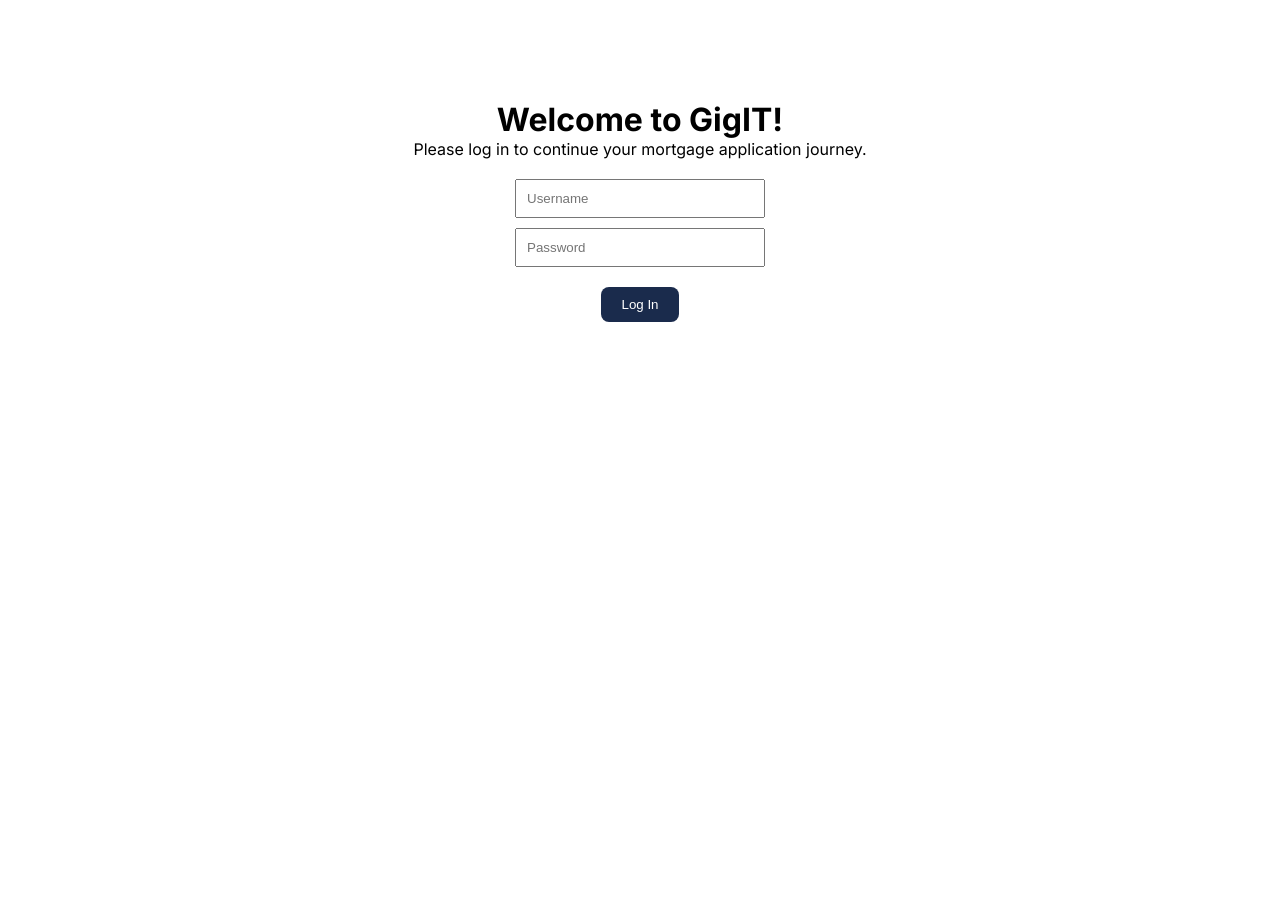
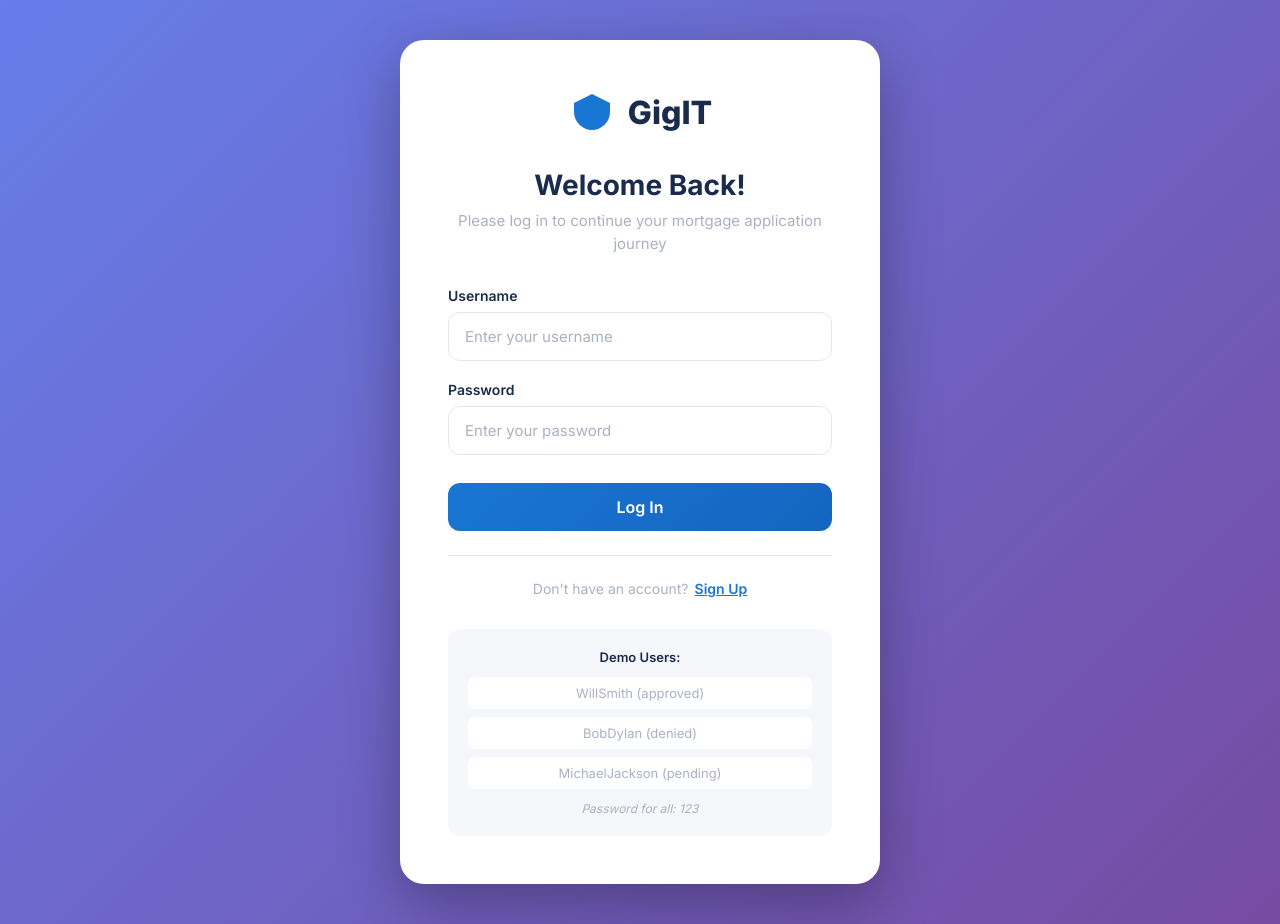
Before and after one commit to Meemom/MicroKYC, a React (Create React App) app in the folder frontend/: page /user-login in a window 1280 px wide. Before the commit the page ends 800 px from the top, so only its background shows below. Built offline with nearby package versions, Linux system fonts and the light colour scheme.

Commit message:
user login updated

```diff
--- /dev/null
+++ b/frontend/src/subpages/UserLogin.css
@@ -0,0 +1,307 @@
+/* UserLogin.css */
+@import url('https://fonts.googleapis.com/css2?family=Inter:wght@400;500;600;700;800&display=swap');
+
+/* Color Variables */
+:root {
+  --primary-blue: #1A2B4C;
+  --secondary-blue: #1976D2;
+  --white: #FFFFFF;
+  --subtle-grey: #A9B1C2;
+  --light-background: #F5F7FA;
+  --border-color: #E5E7EB;
+  --error-red: #EF4444;
+  --success-green: #10B981;
+}
+
+.login-page {
+  min-height: 100vh;
+  background: linear-gradient(135deg, #667eea 0%, #764ba2 100%);
+  display: flex;
+  justify-content: center;
+  align-items: center;
+  padding: 40px 20px;
+  font-family: 'Inter', sans-serif;
+}
+
+.login-container {
+  background-color: var(--white);
+  border-radius: 24px;
+  padding: 48px;
+  width: 100%;
+  max-width: 480px;
+  box-shadow: 0 20px 60px rgba(0, 0, 0, 0.3);
+  animation: slideUp 0.5s ease-out;
+}
+
+@keyframes slideUp {
+  from {
+    opacity: 0;
+    transform: translateY(30px);
+  }
+  to {
+    opacity: 1;
+    transform: translateY(0);
+  }
+}
+
+/* Logo */
+.login-logo {
+  display: flex;
+  align-items: center;
+  justify-content: center;
+  gap: 12px;
+  margin-bottom: 32px;
+}
+
+.logo-title {
+  font-size: 32px;
+  font-weight: 800;
+  color: var(--primary-blue);
+  margin: 0;
+}
+
+/* Header */
+.login-header {
+  text-align: center;
+  margin-bottom: 32px;
+}
+
+.login-title {
+  font-size: 28px;
+  font-weight: 700;
+  color: var(--primary-blue);
+  margin-bottom: 8px;
+}
+
+.login-subtitle {
+  font-size: 15px;
+  color: var(--subtle-grey);
+  line-height: 1.5;
+}
+
+/* Form */
+.login-form {
+  display: flex;
+  flex-direction: column;
+  gap: 20px;
+}
+
+.form-group {
+  display: flex;
+  flex-direction: column;
+  gap: 8px;
+}
+
+.form-group label {
+  font-size: 14px;
+  font-weight: 600;
+  color: var(--primary-blue);
+}
+
+.form-input {
+  padding: 14px 16px;
+  border: 2px solid var(--border-color);
+  border-radius: 12px;
+  font-size: 15px;
+  font-family: 'Inter', sans-serif;
+  color: var(--primary-blue);
+  transition: all 0.2s;
+  background-color: var(--white);
+}
+
+.form-input::placeholder {
+  color: var(--subtle-grey);
+}
+
+.form-input:focus {
+  outline: none;
+  border-color: var(--secondary-blue);
+  box-shadow: 0 0 0 3px rgba(25, 118, 210, 0.1);
+}
+
+.form-input:hover {
+  border-color: var(--secondary-blue);
+}
+
+/* Error Message */
+.error-message {
+  background-color: #FEE2E2;
+  color: var(--error-red);
+  padding: 12px 16px;
+  border-radius: 8px;
+  font-size: 14px;
+  font-weight: 500;
+  text-align: center;
+  margin: 0;
+  animation: shake 0.4s ease;
+}
+
+@keyframes shake {
+  0%, 100% { transform: translateX(0); }
+  25% { transform: translateX(-8px); }
+  75% { transform: translateX(8px); }
+}
+
+/* Submit Button */
+.btn-submit {
+  padding: 14px 24px;
+  background: linear-gradient(135deg, var(--secondary-blue) 0%, #1565C0 100%);
+  color: var(--white);
+  border: none;
+  border-radius: 12px;
+  font-size: 16px;
+  font-weight: 600;
+  cursor: pointer;
+  font-family: 'Inter', sans-serif;
+  transition: all 0.3s ease;
+  margin-top: 8px;
+}
+
+.btn-submit:hover {
+  transform: translateY(-2px);
+  box-shadow: 0 8px 24px rgba(25, 118, 210, 0.4);
+}
+
+.btn-submit:active {
+  transform: translateY(0);
+}
+
+/* Toggle Mode */
+.toggle-mode {
+  text-align: center;
+  margin-top: 24px;
+  padding-top: 24px;
+  border-top: 1px solid var(--border-color);
+}
+
+.toggle-mode p {
+  font-size: 14px;
+  color: var(--subtle-grey);
+  margin: 0;
+  display: flex;
+  align-items: center;
+  justify-content: center;
+  gap: 6px;
+}
+
+.toggle-button {
+  background: none;
+  border: none;
+  color: var(--secondary-blue);
+  font-size: 14px;
+  font-weight: 600;
+  cursor: pointer;
+  font-family: 'Inter', sans-serif;
+  padding: 0;
+  text-decoration: underline;
+  transition: color 0.2s;
+}
+
+.toggle-button:hover {
+  color: #1565C0;
+}
+
+/* Demo Info */
+.demo-info {
+  margin-top: 32px;
+  padding: 20px;
+  background-color: var(--light-background);
+  border-radius: 12px;
+  text-align: center;
+}
+
+.demo-text {
+  font-size: 13px;
+  font-weight: 600;
+  color: var(--primary-blue);
+  margin-bottom: 12px;
+}
+
+.demo-users {
+  display: flex;
+  flex-direction: column;
+  gap: 8px;
+  margin-bottom: 12px;
+}
+
+.demo-user {
+  font-size: 13px;
+  color: var(--subtle-grey);
+  background-color: var(--white);
+  padding: 8px 12px;
+  border-radius: 8px;
+  display: inline-block;
+}
+
+.demo-password {
+  font-size: 12px;
+  color: var(--subtle-grey);
+  margin: 0;
+  margin-top: 8px;
+  font-style: italic;
+}
+
+/* Responsive Design */
+@media (max-width: 768px) {
+  .login-container {
+    padding: 36px 28px;
+    max-width: 100%;
+  }
+
+  .login-title {
+    font-size: 24px;
+  }
+
+  .login-subtitle {
+    font-size: 14px;
+  }
+
+  .logo-title {
+    font-size: 28px;
+  }
+}
+
+@media (max-width: 480px) {
+  .login-page {
+    padding: 20px;
+  }
+
+  .login-container {
+    padding: 32px 24px;
+  }
+
+  .login-title {
+    font-size: 22px;
+  }
+
+  .logo-title {
+    font-size: 24px;
+  }
+
+  .form-input {
+    padding: 12px 14px;
+    font-size: 14px;
+  }
+
+  .btn-submit {
+    padding: 12px 20px;
+    font-size: 15px;
+  }
+
+  .demo-users {
+    gap: 6px;
+  }
+
+  .demo-user {
+    font-size: 12px;
+    padding: 6px 10px;
+  }
+}
+
+/* Focus states for accessibility */
+.form-input:focus-visible,
+.btn-submit:focus-visible,
+.toggle-button:focus-visible {
+  outline: 2px solid var(--secondary-blue);
+  outline-offset: 2px;
+}
--- a/frontend/src/subpages/UserLogin.js
+++ b/frontend/src/subpages/UserLogin.js
@@ -1,10 +1,13 @@
 import React, { useState } from 'react';
 import { useNavigate } from 'react-router-dom';
 import userData from '../test_data/user_data.js';
+import './UserLogin.css';
 
 const UserLogin = () => {
+  const [isSignUp, setIsSignUp] = useState(false);
   const [username, setUsername] = useState('');
   const [password, setPassword] = useState('');
+  const [confirmPassword, setConfirmPassword] = useState('');
   const [error, setError] = useState('');
   const navigate = useNavigate();
 
@@ -35,40 +38,155 @@
     navigate('/application-results', { state: { user } });
   };
 
+  const handleSignUp = (e) => {
+    e.preventDefault();
+
+    // Validation
+    if (username.length < 3) {
+      setError('Username must be at least 3 characters');
+      return;
+    }
+
+    if (password.length < 3) {
+      setError('Password must be at least 3 characters');
+      return;
+    }
+
+    if (password !== confirmPassword) {
+      setError('Passwords do not match');
+      return;
+    }
+
+    // Check if username already exists
+    const existingUser = userData.find(u => u.username === username);
+    if (existingUser) {
+      setError('Username already exists');
+      return;
+    }
+
+    setError('');
+
+    // Create new user with pending status
+    const newUser = {
+      user_id: String(userData.length + 1),
+      username: username,
+      application_status: 'pending',
+      password: password
+    };
+
+    // Add to userData array (for demo purposes)
+    userData.push(newUser);
+
+    // Save to local storage
+    localStorage.setItem("loggedInUser", JSON.stringify(newUser));
+
+    // Navigate to application results
+    navigate('/application-results', { state: { user: newUser } });
+  };
+
+  const toggleMode = () => {
+    setIsSignUp(!isSignUp);
+    setError('');
+    setUsername('');
+    setPassword('');
+    setConfirmPassword('');
+  };
+
   return (
-    <div style={{ textAlign: 'center', padding: '100px' }}>
-      <h1>Welcome to GigIT!</h1>
-      <p>Please log in to continue your mortgage application journey.</p>
-      <form onSubmit={handleLogin} style={{ marginTop: '20px' }}>
+    <div className="login-page">
+      <div className="login-container">
+        {/* Logo */}
+        <div className="login-logo">
+          <svg width="48" height="48" viewBox="0 0 32 32" fill="none" xmlns="http://www.w3.org/2000/svg">
+            <path d="M16 4L4 10V16C4 23 10 28 16 28C22 28 28 23 28 16V10L16 4Z" fill="#1976D2"/>
+          </svg>
+          <h1 className="logo-title">GigIT</h1>
+        </div>
+
+        {/* Welcome Text */}
+        <div className="login-header">
+          <h2 className="login-title">
+            {isSignUp ? 'Create Your Account' : 'Welcome Back!'}
+          </h2>
+          <p className="login-subtitle">
+            {isSignUp
+              ? 'Sign up to start your mortgage application journey'
+              : 'Please log in to continue your mortgage application journey'
+            }
+          </p>
+        </div>
+
+        {/* Form */}
+        <form onSubmit={isSignUp ? handleSignUp : handleLogin} className="login-form">
+          <div className="form-group">
+            <label htmlFor="username">Username</label>
             <input
               type="text"
-          placeholder="Username"
+              id="username"
+              placeholder="Enter your username"
               value={username}
               onChange={(e) => setUsername(e.target.value)}
-          style={{ padding: '10px', marginBottom: '10px', width: '250px' }}
-        /><br />
+              required
+              className="form-input"
+            />
+          </div>
+
+          <div className="form-group">
+            <label htmlFor="password">Password</label>
             <input
               type="password"
-          placeholder="Password"
+              id="password"
+              placeholder="Enter your password"
               value={password}
               onChange={(e) => setPassword(e.target.value)}
-          style={{ padding: '10px', marginBottom: '20px', width: '250px' }}
-        /><br />
-        {error && <p style={{ color: 'red' }}>{error}</p>}
-        <button
-          type="submit"
-          style={{
-            padding: '10px 20px',
-            backgroundColor: '#1A2B4C',
-            color: 'white',
-            border: 'none',
-            borderRadius: '8px',
-            cursor: 'pointer',
-          }}
-        >
-          Log In
+              required
+              className="form-input"
+            />
+          </div>
+
+          {isSignUp && (
+            <div className="form-group">
+              <label htmlFor="confirmPassword">Confirm Password</label>
+              <input
+                type="password"
+                id="confirmPassword"
+                placeholder="Confirm your password"
+                value={confirmPassword}
+                onChange={(e) => setConfirmPassword(e.target.value)}
+                required
+                className="form-input"
+              />
+            </div>
+          )}
+
+          {error && <p className="error-message">{error}</p>}
+
+          <button type="submit" className="btn-submit">
+            {isSignUp ? 'Sign Up' : 'Log In'}
           </button>
         </form>
+
+        {/* Toggle between Login/Sign Up */}
+        <div className="toggle-mode">
+          <p>
+            {isSignUp ? 'Already have an account?' : "Don't have an account?"}
+            <button onClick={toggleMode} className="toggle-button">
+              {isSignUp ? 'Log In' : 'Sign Up'}
+            </button>
+          </p>
+        </div>
+
+        {/* Demo Info */}
+        <div className="demo-info">
+          <p className="demo-text">Demo Users:</p>
+          <div className="demo-users">
+            <span className="demo-user">WillSmith (approved)</span>
+            <span className="demo-user">BobDylan (denied)</span>
+            <span className="demo-user">MichaelJackson (pending)</span>
+          </div>
+          <p className="demo-password">Password for all: 123</p>
+        </div>
+      </div>
     </div>
   );
 };
```
Lines whose indentation alone changed are shown as unchanged.
